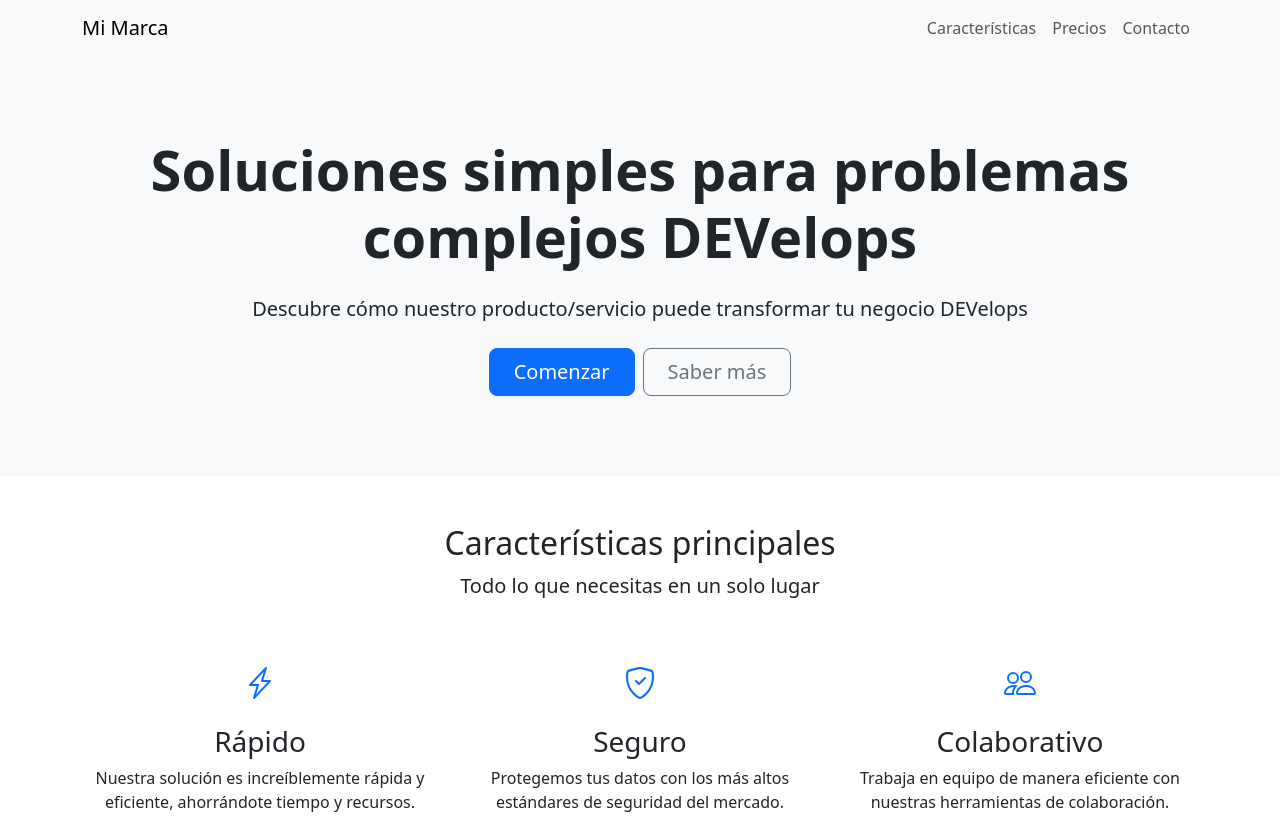
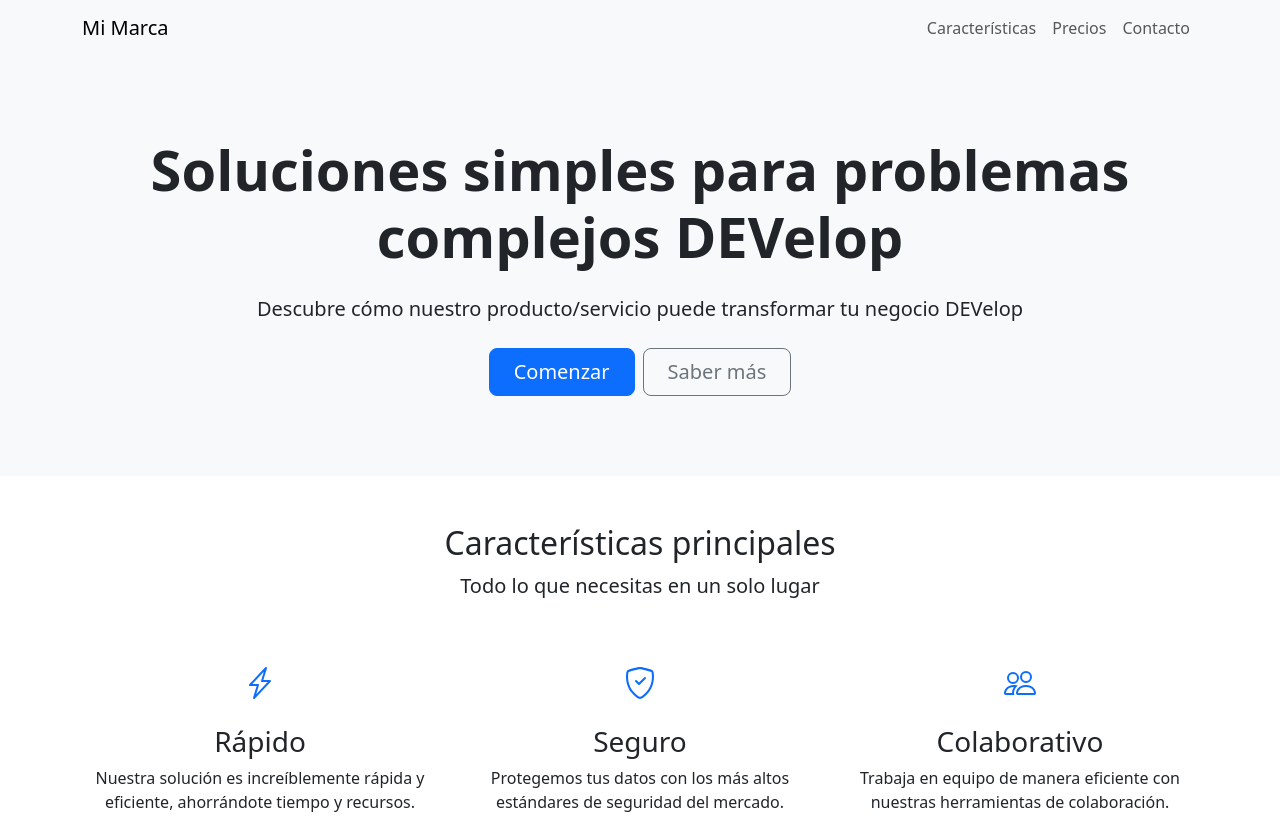
Before and after one commit to JorgeFME/actions, a website: page webapp/index.html in a window 1280 px wide. Shown: the top 833 px of the page. Drawn offline with nearby package versions, Linux system fonts and the light colour scheme.

Commit message:
Changev5

```diff
--- a/webapp/index.html
+++ b/webapp/index.html
@@ -56,8 +56,8 @@
     <!-- Sección Hero -->
     <section class="hero-section text-center">
         <div class="container">
-            <h1 class="display-4 fw-bold mb-4">Soluciones simples para problemas complejos DEVelops</h1>
-            <p class="lead mb-4">Descubre cómo nuestro producto/servicio puede transformar tu negocio DEVelops</p>
+            <h1 class="display-4 fw-bold mb-4">Soluciones simples para problemas complejos DEVelop</h1>
+            <p class="lead mb-4">Descubre cómo nuestro producto/servicio puede transformar tu negocio DEVelop</p>
             <div class="d-grid gap-2 d-sm-flex justify-content-sm-center">
                 <button type="button" class="btn btn-primary btn-lg px-4 gap-3">Comenzar</button>
                 <button type="button" class="btn btn-outline-secondary btn-lg px-4">Saber más</button>
```
